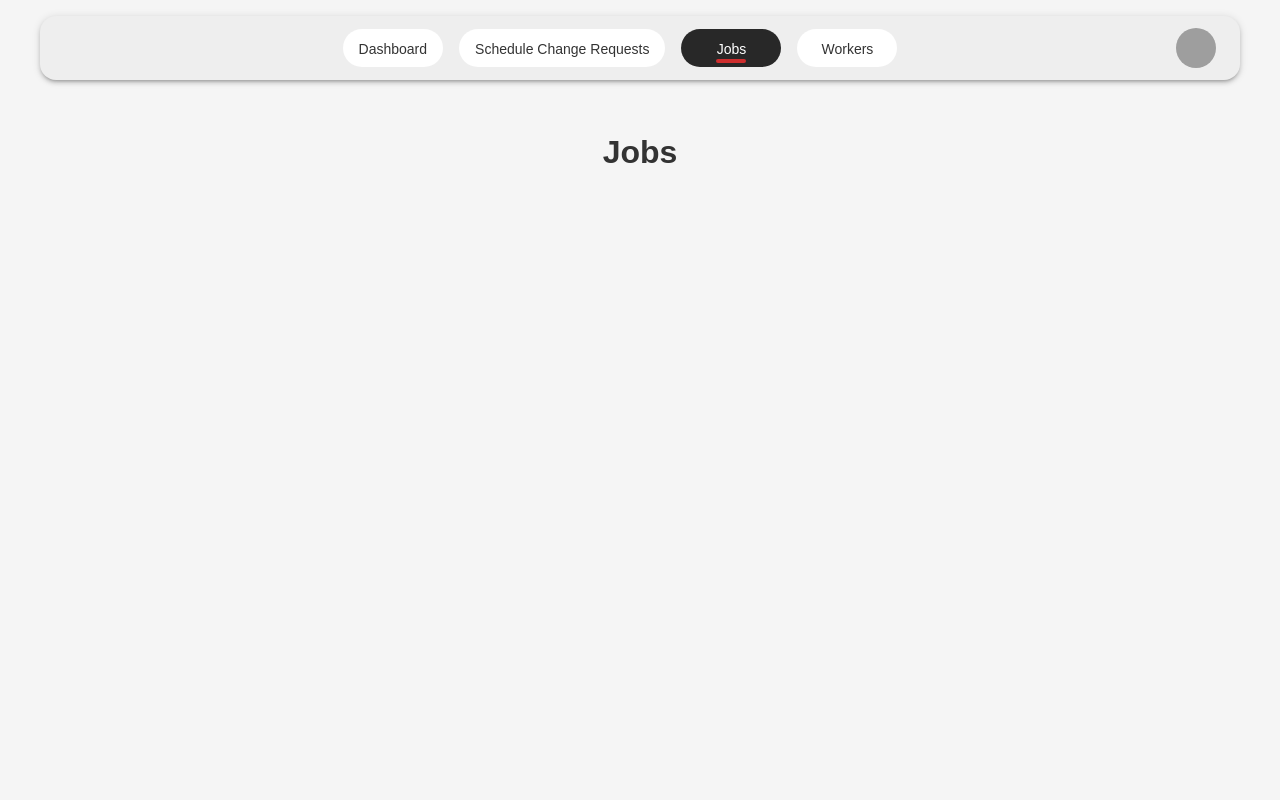
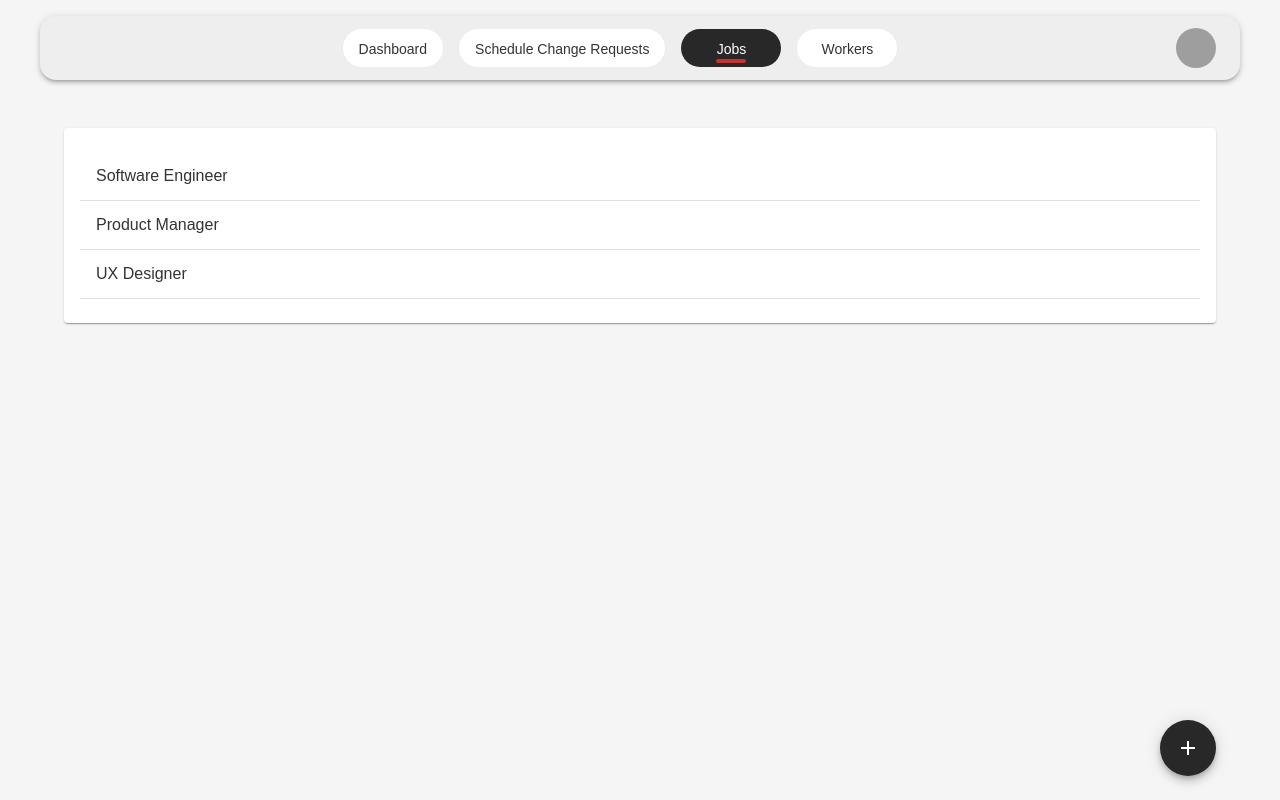
Before and after one commit to Nika1337/ScheduleManagementSystem.Front, a React (Vite) app: page /jobs in a window 1280 px wide. Built offline with nearby package versions, Linux system fonts and the light colour scheme; grey boxes are pictures that could not be loaded.

Commit message:
added jobs page functionality

```diff
--- /dev/null
+++ b/src/components/AddJobModal.jsx
@@ -0,0 +1,49 @@
+import { useState, useEffect } from "react";
+import { Dialog, DialogTitle, DialogContent, DialogActions, Button, TextField } from "@mui/material";
+
+const AddJobModal = ({ open, onClose, onSave }) => {
+    const [jobName, setJobName] = useState("");
+
+    useEffect(() => {
+        if (open) {
+            setJobName("");
+        }
+    }, [open]);
+
+    const handleSave = () => {
+        if (!jobName.trim()) return;
+        onSave(jobName.trim());
+        onClose();
+    };
+
+    return (
+        <Dialog open={open} onClose={onClose} fullWidth maxWidth="sm">
+            <DialogTitle>Add New Job</DialogTitle>
+            <DialogContent>
+                <TextField
+                    label="Job Name"
+                    fullWidth
+                    margin="dense"
+                    variant="outlined"
+                    value={jobName}
+                    onChange={(e) => setJobName(e.target.value)}
+                />
+            </DialogContent>
+            <DialogActions>
+                <Button onClick={onClose} color="secondary">
+                    Cancel
+                </Button>
+                <Button
+                    onClick={handleSave}
+                    color="primary"
+                    variant="contained"
+                    disabled={!jobName.trim()}
+                >
+                    Add Job
+                </Button>
+            </DialogActions>
+        </Dialog>
+    );
+};
+
+export default AddJobModal;
--- /dev/null
+++ b/src/components/JobsList.jsx
@@ -0,0 +1,18 @@
+import "react";
+import { List, ListItem, ListItemText, Paper } from "@mui/material";
+
+const JobsList = ({ jobs }) => {
+    return (
+        <Paper sx={{ padding: "16px" }}>
+            <List>
+                {jobs.map((job) => (
+                    <ListItem key={job.id} divider>
+                        <ListItemText primary={job.name} />
+                    </ListItem>
+                ))}
+            </List>
+        </Paper>
+    );
+};
+
+export default JobsList;
--- a/src/pages/Jobs.jsx
+++ b/src/pages/Jobs.jsx
@@ -1,5 +1,46 @@
+import { useState } from "react";
+import { Box, Fab, Container } from "@mui/material";
+import AddIcon from "@mui/icons-material/Add";
+import JobsList from "../components/JobsList";
+import AddJobModal from "../components/AddJobModal";
+
+
 const Jobs = () => {
-    return <h1>Jobs</h1>;
+    const [isModalOpen, setModalOpen] = useState(false);
+    const [jobs, setJobs] = useState([
+        { id: 1, name: "Software Engineer" },
+        { id: 2, name: "Product Manager" },
+        { id: 3, name: "UX Designer" },
+    ]);
+
+    const handleAddJob = (name) => {
+        const newJob = { id: jobs.length + 1, name };
+        setJobs([...jobs, newJob]);
+    };
+
+    return (
+        <Container disableGutters maxWidth="lg" sx={{ paddingBottom: "80px", position: "relative" }}>
+            <Box sx={{ width: "100%", display: "flex", flexDirection: "column" }}>
+                <JobsList jobs={jobs} />
+            </Box>
+
+            <Fab
+                color="primary"
+                aria-label="add"
+                onClick={() => setModalOpen(true)}
+                sx={{
+                    position: "fixed",
+                    bottom: 24,
+                    right: { xs: 24, lg: "calc(50% - 600px + 24px)" },
+                    zIndex: 1000,
+                }}
+            >
+                <AddIcon />
+            </Fab>
+
+            <AddJobModal open={isModalOpen} onClose={() => setModalOpen(false)} onSave={handleAddJob} />
+        </Container>
+    );
 };
 
 export default Jobs;
```
